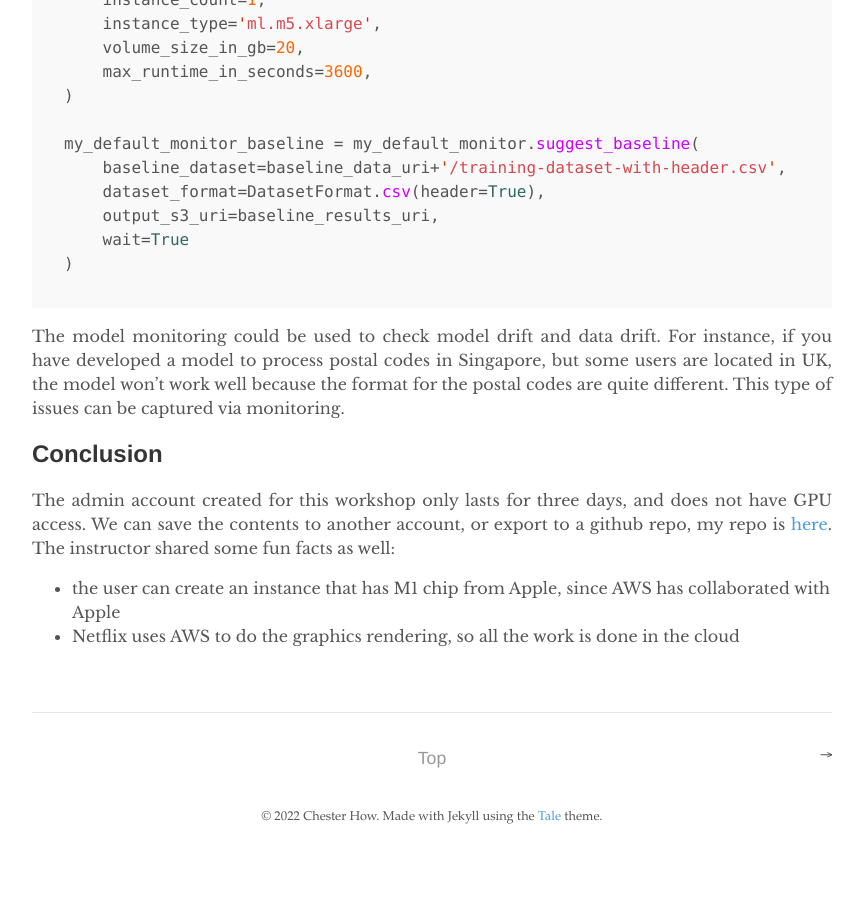
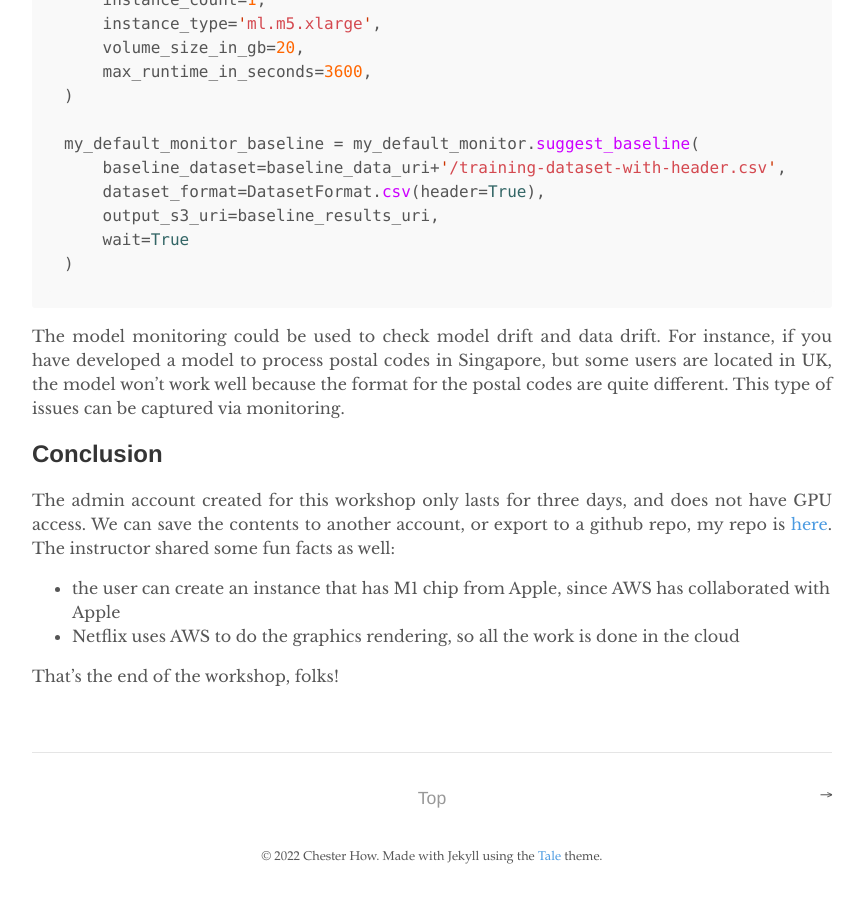
Before and after one commit to shanmo/shanmo.github.io, a Jekyll site: the page built from _posts/22-05-30-sagemaker.md, in a window 1280 px wide and 900 px high, scrolled down 16374 px. Shown: the whole window, without its empty margins (208-1073 px from the left). Built offline with Jekyll 4.4.1, drawn with Linux system fonts in a browser that asks for light colours; before the commit the page ends 17234 px from its top, so only the background shows below that.

Commit message:
Update 22-05-30-sagemaker.md

```diff
--- a/_posts/22-05-30-sagemaker.md
+++ b/_posts/22-05-30-sagemaker.md
@@ -583,3 +583,5 @@ The admin account created for this workshop only lasts for three days, and does
 
 - the user can create an instance that has M1 chip from Apple, since AWS has collaborated with Apple
 - Netflix uses AWS to do the graphics rendering, so all the work is done in the cloud
+
+That's the end of the workshop, folks!
```
